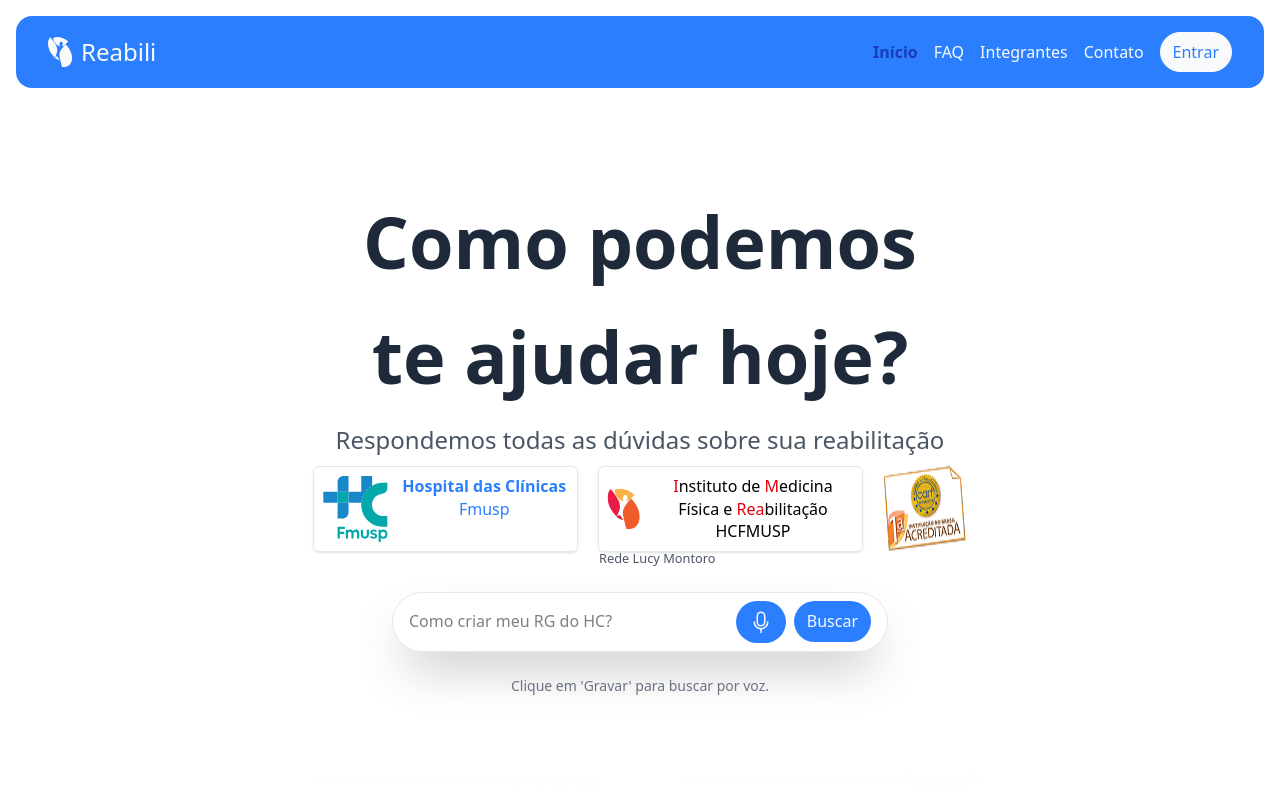
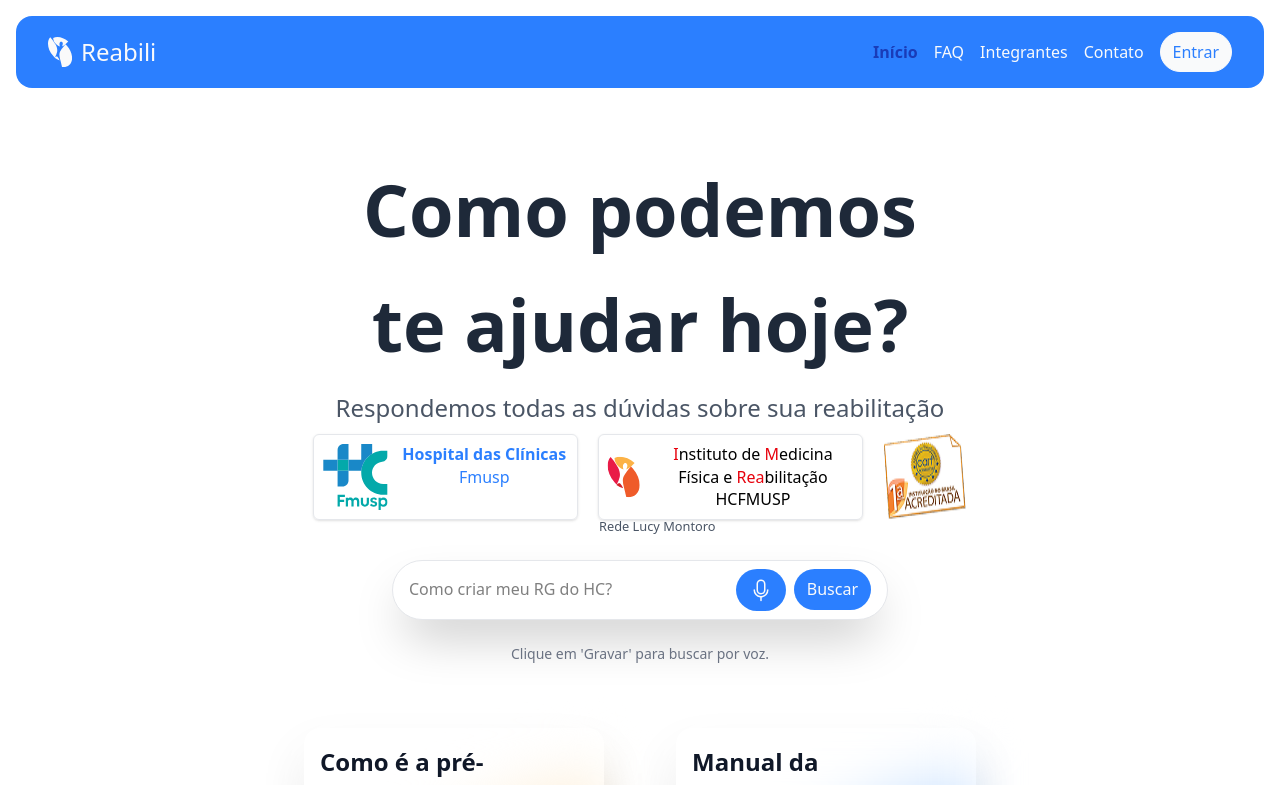
Before and after one commit to Challenge-2025-Equipe-07/hc-frontend-react, a React (Vite) app: page / in a window 1280 px wide. Shown: the top 785 px of the page. Built offline with nearby package versions, Linux system fonts and the light colour scheme.

Commit message:
fix: ajusta espaçamento

```diff
--- a/src/pages/Landing/Landing.tsx
+++ b/src/pages/Landing/Landing.tsx
@@ -12,7 +12,7 @@ import ExemploVideoChamada2 from "@/assets/ExemploVideoChamada2.png";
 const Landing = () => {
   return (
     <section className="container mx-auto px-4">
-      <header className="grid justify-items-center gap-y-2 py-16 text-center md:py-24">
+      <header className="grid justify-items-center gap-y-2 py-16 text-center">
         <h1 className="hero-title max-w-xl text-gray-800">
           Como podemos te ajudar hoje?
         </h1>
```
